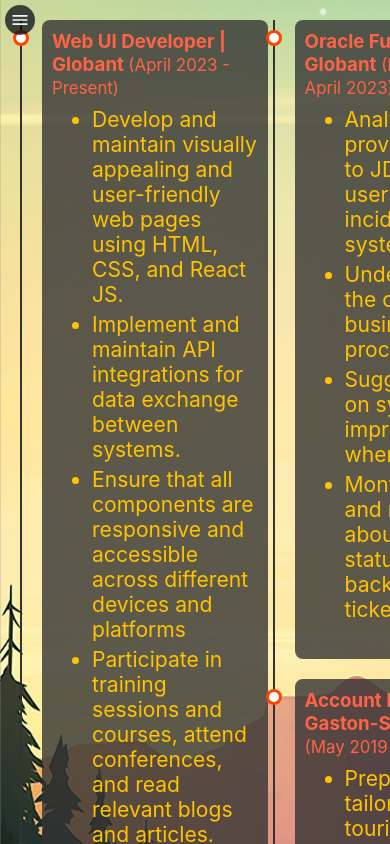
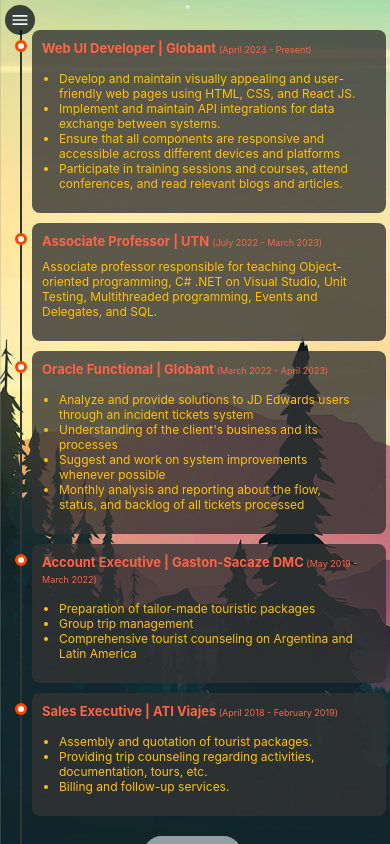
Before and after one commit to Ignacio0104/react-portfolio, a React (Create React App) app: page /workExperience in a window 390 px wide. Shown: the top 844 px of the page. Built offline with nearby package versions, Linux system fonts and the light colour scheme.

Commit message:
work experience responsive OK

```diff
--- a/src/components/WorkExperience.tsx
+++ b/src/components/WorkExperience.tsx
@@ -1,7 +1,24 @@
+import { useEffect, useState } from "react";
 import "../styles/workExperience/workExperience.css";
 import LinkedInIcon from "@mui/icons-material/LinkedIn";
 
 const WorkExperience = () => {
+  const [linkedinBtnEnd, setLinkedinBtnEnd] = useState(false);
+
+  useEffect(() => {
+    checkBtnLikedin();
+  }, []);
+
+  const checkBtnLikedin = () => {
+    if (window.innerWidth <= 425) {
+      setLinkedinBtnEnd(true);
+    } else {
+      setLinkedinBtnEnd(false);
+    }
+  };
+
+  window.addEventListener("resize", checkBtnLikedin);
+
   return (
     <div className="work-exp-container">
       <div className="timeline">
@@ -43,6 +60,7 @@
               </p>
             </div>
           </div>
+          {!linkedinBtnEnd && (
             <button
               className="btn-linkedin"
               onClick={() =>
@@ -51,6 +69,7 @@
             >
               LinkedIn <LinkedInIcon />
             </button>
+          )}
         </div>
       </div>
       <div className="timeline">
@@ -111,6 +130,16 @@
               </ul>
             </div>
           </div>
+          {linkedinBtnEnd && (
+            <button
+              className="btn-linkedin"
+              onClick={() =>
+                window.open("http://www.linkedin.com/in/ignacio-smirlian")
+              }
+            >
+              LinkedIn <LinkedInIcon />
+            </button>
+          )}
         </div>
       </div>
     </div>
--- a/src/styles/navbar/Navbar.css
+++ b/src/styles/navbar/Navbar.css
@@ -47,7 +47,7 @@
 }
 @media screen and (max-width: 1440px) and (max-height: 570px) {
   .icons-container i {
-    margin: 10px 10px 20px 10px;
+    margin: 10px 0px 20px 0px;
   }
   .icons-container i svg {
     font-size: 25px;
--- a/src/styles/navbar/Navbar.scss
+++ b/src/styles/navbar/Navbar.scss
@@ -58,7 +58,7 @@
 @media screen and (max-width: 1440px) and (max-height: 570px){
     .icons-container{
         i{
-            margin: 10px 10px 20px 10px;
+            margin: 10px 0px 20px 0px;
             svg{
                 font-size: 25px;
             }
--- a/src/styles/project/Project.css
+++ b/src/styles/project/Project.css
@@ -177,7 +177,7 @@
     margin-top: 25%;
   }
 }
-@media screen and (max-width: 412px) and (min-height: 820px) {
+@media screen and (max-width: 424px) and (min-height: 600px) {
   .project-container {
     height: 60%;
     margin-top: 20%;
--- a/src/styles/project/Project.scss
+++ b/src/styles/project/Project.scss
@@ -211,7 +211,7 @@
     }
 }
 
-@media screen and (max-width:412px) and (min-height:820px){
+@media screen and (max-width:424px) and (min-height:600px){
     .project-container{
         height: 60%;
         margin-top: 20%;
--- a/src/styles/workExperience/workExperience.css
+++ b/src/styles/workExperience/workExperience.css
@@ -1,12 +1,13 @@
 @import url("https://fonts.googleapis.com/css2?family=Poppins:wght@200;300;400;500&display=swap");
 @import url("https://fonts.googleapis.com/css2?family=Caveat:wght@700&display=swap");
+@media screen and (max-width: 6000px) {
   .work-exp-container {
     display: flex;
+    margin: auto;
     margin-top: 0;
     width: 90vw;
     animation: fade-in-work 0.5s ease-out forwards;
   }
-
   /* Timeline Container */
   .timeline {
     padding: 20px;
@@ -16,39 +17,35 @@
     margin: auto;
     margin-top: 10vh;
   }
-
   /* Outer Layer with the timeline border */
   .outer {
     border-left: 2px solid #333;
     height: 100%;
   }
-
   /* Card container */
   .card {
     position: relative;
-  margin: 0 0 20px 20px;
+    margin: 0 0 75px 20px;
     padding: 10px;
     background: rgba(51, 51, 51, 0.7960784314);
     color: #ffc300;
     border-radius: 8px;
     width: 98%;
   }
-
   /* Information about the timeline */
   .info {
     display: flex;
     flex-direction: column;
-  gap: 1vh;
+    gap: 30px;
   }
   .info ul, .info p {
     -webkit-margin-before: 0;
             margin-block-start: 0;
-  font-size: 2.5vh;
+    font-size: 35px;
   }
   .info ul li, .info p li {
     margin-bottom: 5px;
   }
-
   /* Title of the card */
   .title {
     color: tomato;
@@ -57,12 +54,12 @@
             margin-block-start: 0em;
     -webkit-margin-after: 0;
             margin-block-end: 0;
+    font-size: 40px;
   }
   .title span {
-  font-size: 2vh;
+    font-size: 30px;
     font-weight: lighter;
   }
-
   /* Timeline dot  */
   .title::before {
     content: "";
@@ -74,7 +71,219 @@
     left: -39px;
     border: 3px solid orangered;
   }
-
+}
+@media screen and (max-width: 1440px) {
+  .work-exp-container {
+    margin: auto;
+  }
+  .title {
+    font-size: 25px;
+  }
+  .title span {
+    font-size: 12px;
+  }
+  .info {
+    gap: 10px;
+  }
+  .info ul, .info p {
+    font-size: 15px;
+  }
+  .timeline {
+    width: 40vw;
+  }
+  .card {
+    margin: 0 0 50px 20px;
+  }
+}
+@media screen and (max-width: 1440px) and (min-height: 569px) {
+  .work-exp-container {
+    margin: 10px auto;
+  }
+  .title {
+    font-size: 18px;
+  }
+  .title span {
+    font-size: 11px;
+  }
+  .info {
+    gap: 10px;
+  }
+  .info p {
+    font-size: 13px;
+  }
+  .info ul {
+    font-size: 13px;
+    padding-left: 20px;
+  }
+  .info ul li {
+    margin-bottom: 3px;
+  }
+  .timeline {
+    width: 40vw;
+    padding-top: 0px;
+  }
+  .timeline button {
+    font-size: 18px;
+  }
+  .timeline button svg {
+    font-size: 25px;
+  }
+  .card {
+    margin: 0 0 30px 20px;
+  }
+}
+@media screen and (max-width: 1024px) {
+  .title {
+    font-size: 20px;
+  }
+  .title span {
+    font-size: 11px;
+  }
+  .info {
+    gap: 10px;
+  }
+  .info ul, .info p {
+    font-size: 13px;
+  }
+  .card {
+    margin: 0 0 20px 20px;
+  }
+  .timeline {
+    width: 38vw;
+  }
+  .timeline button {
+    font-size: 20px;
+  }
+  .timeline button svg {
+    font-size: 25px;
+  }
+}
+@media screen and (max-width: 768px) {
+  .work-exp-container {
+    margin: 0px;
+  }
+  .title {
+    font-size: 13px;
+  }
+  .title span {
+    font-size: 9px;
+  }
+  .title::before {
+    width: 6px;
+    height: 6px;
+    left: -27px;
+  }
+  .info {
+    gap: 4px;
+  }
+  .info p {
+    padding: 0px;
+    font-size: 10px;
+  }
+  .info ul {
+    font-size: 10px;
+    padding: 5px 17px 0px 17px;
+  }
+  .info ul li {
+    margin-bottom: 0px;
+  }
+  .card {
+    margin: 0 0 20px 10px;
+  }
+  .timeline {
+    padding: 5px 20px;
+  }
+  .timeline button {
+    font-size: 15px;
+  }
+  .timeline button svg {
+    font-size: 20px;
+  }
+}
+@media screen and (max-width: 425px) {
+  .work-exp-container {
+    display: flex;
+    margin-top: 30px;
+    flex-direction: column;
+    width: 100vw;
+  }
+  .timeline {
+    width: 88vw;
+    padding: 0px 20px;
+  }
+  .timeline button {
+    margin: 20px auto;
+  }
+  .card {
+    margin: 0 0 10px 10px;
+  }
+}
+@media screen and (max-width: 415px) and (min-height: 740px) {
+  .work-exp-container {
+    height: 100vh;
+  }
+}
+@media screen and (max-width: 424px) and (min-height: 670px) {
+  .work-exp-container {
+    height: 100vh;
+  }
+  .title {
+    margin-bottom: 6px;
+  }
+  .card {
+    margin: 0 0 10px 10px;
+  }
+  .info p {
+    font-size: 12px;
+  }
+  .info ul {
+    font-size: 12px;
+    padding: 5px 17px 0px 17px;
+  }
+  .info ul li {
+    margin-bottom: 0px;
+  }
+}
+@media screen and (max-width: 375px) {
+  .title {
+    font-size: 12px;
+  }
+  .title span {
+    font-size: 8px;
+  }
+  .timeline {
+    width: 85vw;
+  }
+  .timeline button {
+    margin: 20px auto;
+  }
+  .info ul {
+    font-size: 9px;
+  }
+  .card {
+    margin: 0 0 10px 10px;
+  }
+}
+@media screen and (max-width: 320px) {
+  .timeline {
+    width: 83vw;
+  }
+  .timeline button {
+    font-size: 13px;
+    padding: 5px 15px;
+  }
+}
+@media screen and (max-width: 320px) and (min-height: 655px) {
+  .title {
+    font-size: 11px;
+  }
+  .title span {
+    font-size: 7px;
+  }
+  .info ul {
+    font-size: 8px;
+  }
+}
 @keyframes fade-in-work {
   from {
     opacity: 0;
--- a/src/styles/workExperience/workExperience.scss
+++ b/src/styles/workExperience/workExperience.scss
@@ -1,7 +1,9 @@
 @import "../variables/MainColors.scss";
 
-.work-exp-container{
+@media screen and (max-width:6000px){
+  .work-exp-container{
     display: flex;
+    margin: auto;
     margin-top: 0;
     width: 90vw;
     animation: fade-in-work 0.5s ease-out forwards;
@@ -11,7 +13,6 @@
   .timeline {
     padding: 20px;
     width: 60vw;
-
     button{
         margin: auto;
         margin-top: 10vh;
@@ -25,11 +26,10 @@
   }
 
 
-
   /* Card container */
   .card {
     position: relative;
-    margin: 0 0 20px 20px;
+    margin: 0 0 75px 20px;
     padding: 10px;
     background: #333333cb;
     color: $dark-yellow;
@@ -41,10 +41,10 @@
   .info {
     display: flex;
     flex-direction: column;
-    gap: 1vh;
+    gap: 30px;
     ul,p{
         margin-block-start: 0;
-        font-size: 2.5vh;
+        font-size: 35px;
         li{
             margin-bottom: 5px;
         }
@@ -57,11 +57,11 @@
     position: relative;
     margin-block-start: 0em;
     margin-block-end: 0;
+    font-size: 40px;
     span{
-        font-size: 2vh;
+        font-size: 30px;
         font-weight: lighter;
     }
-
   }
 
   /* Timeline dot  */
@@ -75,7 +75,254 @@
     left: -39px;
     border: 3px solid orangered;
   }
+}
 
+@media screen and (max-width:1440px) {
+  .work-exp-container{
+    margin: auto;
+  }
+  .title{
+    font-size: 25px;
+    span{
+      font-size: 12px;
+    }
+  }
+
+  .info {
+    gap: 10px;
+    ul,p{
+        font-size:15px;
+    }
+  }
+
+  .timeline {
+    width: 40vw;
+  }
+
+  .card {
+    margin: 0 0 50px 20px;
+  }
+}
+
+@media screen and (max-width:1440px) and (min-height:569px) {
+  .work-exp-container{
+    margin: 10px auto;
+  }
+  .title{
+    font-size: 18px;
+    span{
+      font-size: 11px;
+    }
+  }
+
+  .info {
+    gap: 10px;
+    p{
+      font-size:13px;
+    }
+    ul{
+        font-size:13px;
+        padding-left: 20px;
+        li{
+          margin-bottom: 3px;
+
+        }
+    }
+  }
+
+  .timeline {
+    width: 40vw;
+    padding-top: 0px;
+    button{
+      font-size: 18px;
+      svg{
+        font-size: 25px;
+      }
+    }
+  }
+
+  .card {
+    margin: 0 0 30px 20px;
+  }
+}
+
+
+@media screen and (max-width:1024px) {
+  .title{
+    font-size: 20px;
+    span{
+      font-size: 11px;
+    }
+  }
+
+
+  .info {
+    gap: 10px;
+    ul,p{
+        font-size:13px;
+    }
+  }
+
+  .card {
+    margin: 0 0 20px 20px;
+  }
+
+  .timeline{
+    width: 38vw;
+    button{
+      font-size: 20px;
+      svg{
+        font-size: 25px;
+      }
+    }
+  }
+}
+
+@media screen and (max-width:768px) {
+  .work-exp-container{
+    margin: 0px;
+  }
+  .title{
+    font-size: 13px;
+    span{
+      font-size: 9px;
+    }
+  }
+
+  .title::before {
+    width: 6px;
+    height: 6px;
+    left: -27px;
+  }
+
+  .info {
+    gap: 4px;
+    p{
+      padding: 0px;
+      font-size:10px;
+    }
+    ul{
+        font-size:10px;
+        padding: 5px 17px 0px 17px;
+        li{
+          margin-bottom: 0px
+        }
+    }
+  }
+  .card {
+    margin: 0 0 20px 10px;
+  }
+
+  .timeline{
+    padding: 5px 20px;
+    button{
+      font-size: 15px;
+      svg{
+        font-size: 20px;
+      }
+    }
+  }
+
+}
+
+@media screen and (max-width:425px){
+    .work-exp-container{
+      display: flex;
+      margin-top: 30px;
+      flex-direction: column;
+      width: 100vw;
+  }
+  .timeline{
+    width: 88vw;
+    padding: 0px 20px;
+    button{
+      margin: 20px auto;
+    }
+  }
+
+  .card {
+    margin: 0 0 10px 10px;
+  }
+}
+
+@media screen and (max-width:415px) and (min-height:740px) {
+    .work-exp-container{
+      height:100vh
+    }
+}
+
+@media screen and (max-width:424px) and (min-height:670px) {
+  .work-exp-container{
+    height:100vh
+  }
+  .title{
+    margin-bottom: 6px;
+  }
+
+  .card {
+    margin: 0 0 10px 10px;
+  }
+  .info {
+    p{
+      font-size:12px;
+    }
+    ul{
+        font-size:12px;
+        padding: 5px 17px 0px 17px;
+        li{
+          margin-bottom: 0px
+        }
+    }
+  }
+}
+
+@media screen and (max-width:375px){
+  .title{
+    font-size: 12px;
+    span{
+      font-size: 8px;
+    }
+  }
+  .timeline{
+    width: 85vw;
+    button{
+      margin: 20px auto;
+    }
+  }
+
+  .info{
+    ul{
+      font-size: 9px;
+    }
+  }
+  .card {
+    margin: 0 0 10px 10px;
+  }
+}
+
+@media screen and (max-width:320px) {
+  .timeline{
+    width: 83vw;
+    button{
+      font-size: 13px;
+      padding: 5px 15px;
+    }
+  }
+}
+
+@media screen and (max-width:320px) and (min-height:655px) {
+  .title{
+    font-size: 11px;
+    span{
+      font-size: 7px;
+    }
+  }
+  .info{
+    ul{
+      font-size: 8px;
+    }
+  }
+}
   @keyframes fade-in-work {
     from {
         opacity: 0;
```
Also changed, not shown: 2 other files (tests, documents, lock files or other folders). Lines whose indentation alone changed are shown as unchanged.
